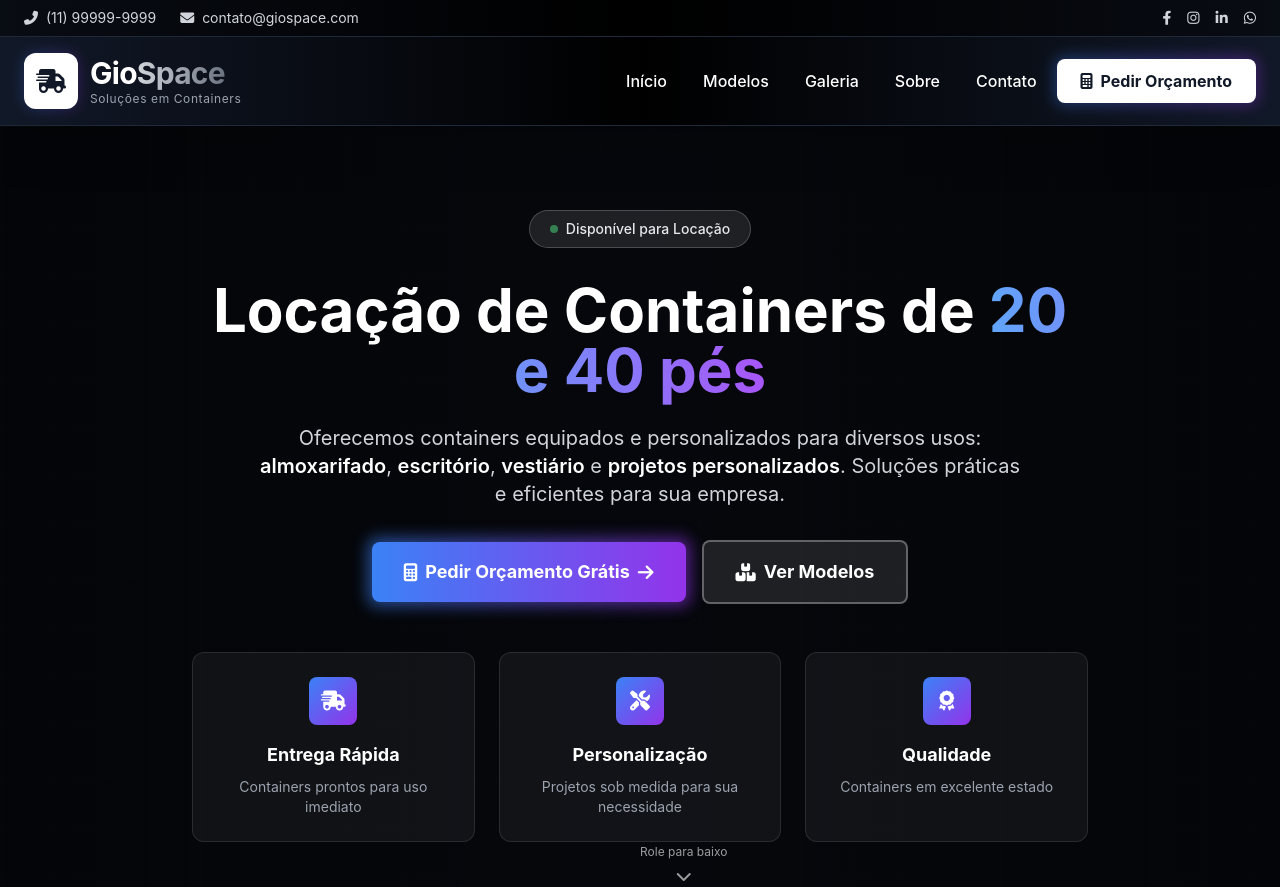
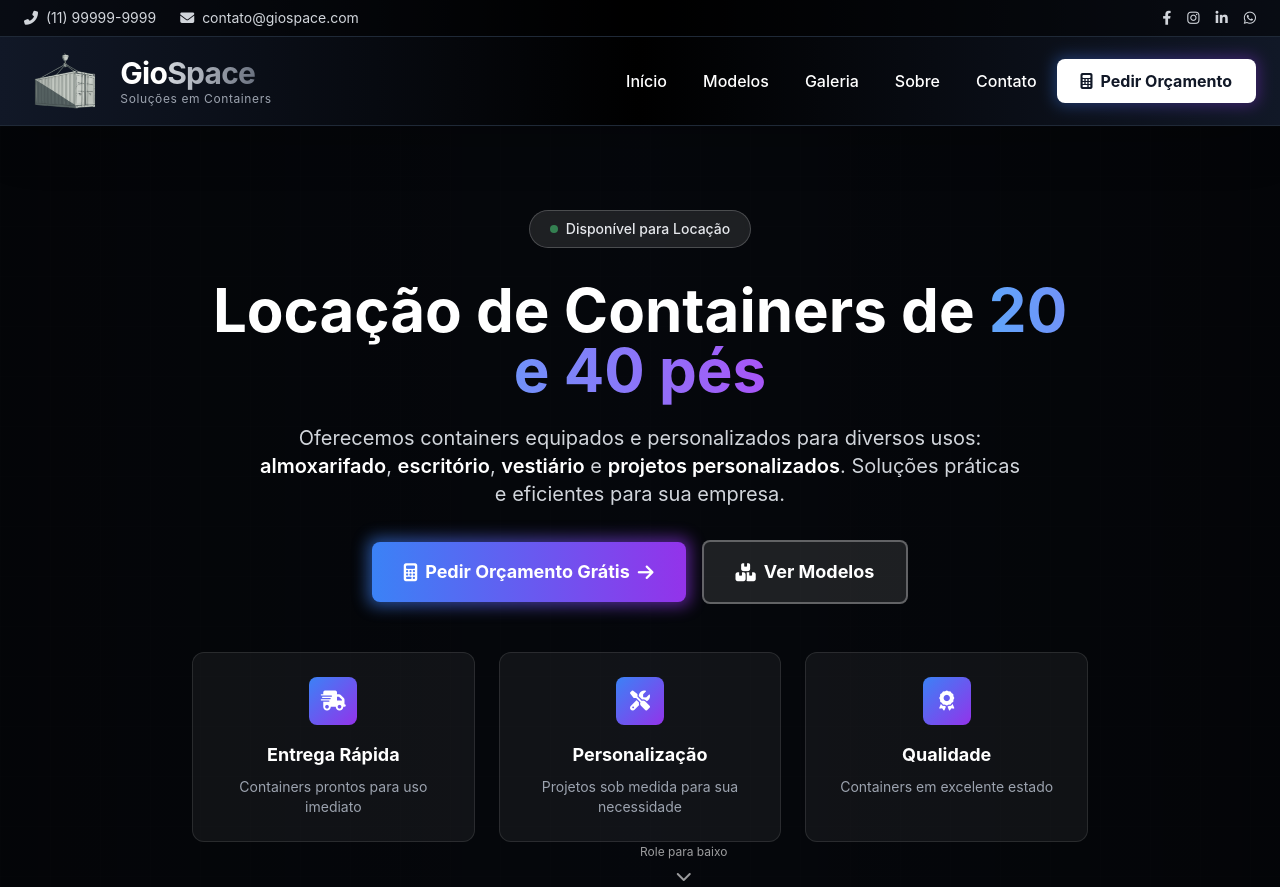
Before and after one commit to tiddlimp/giospacemodel, a plain HTML site: page index.html in a window 1280 px wide. Shown: the top 887 px of the page. Drawn offline with nearby package versions, Linux system fonts and the light colour scheme.

Commit message:
Add files via upload

```diff
--- a/index.html
+++ b/index.html
@@ -52,11 +52,11 @@
                 <div class="flex items-center">
                     <a href="#hero" class="flex items-center space-x-3 group">
                         <div class="relative">
-                            <!-- Container com efeito de brilho -->
-                            <div class="absolute inset-0 bg-gradient-to-r from-blue-500 to-purple-600 rounded-xl blur opacity-30 group-hover:opacity-50 transition-opacity duration-300"></div>
-                            <div class="relative bg-white p-3 rounded-xl transition-all duration-300 group-hover:scale-110 group-hover:rotate-3">
-                                <i class="fas fa-shipping-fast text-gray-900 text-2xl"></i>
-                            </div>
+                            <!-- Logo da Empresa -->
+                            <img src="logo-giospace.png"
+                                 alt="GioSpace Logo"
+                                 class="h-12 lg:h-14 w-auto transition-all duration-300 group-hover:scale-110"
+                                 onerror="this.style.display='none'">
                         </div>
                         <div class="flex flex-col">
                             <span class="text-white text-2xl lg:text-3xl font-bold tracking-tight">
@@ -1243,10 +1243,10 @@
                     <!-- Logo -->
                     <div class="flex items-center space-x-3 mb-6">
                         <div class="relative">
-                            <div class="absolute inset-0 bg-gradient-to-r from-blue-500 to-purple-600 rounded-xl blur opacity-30"></div>
-                            <div class="relative bg-white p-3 rounded-xl">
-                                <i class="fas fa-shipping-fast text-gray-900 text-2xl"></i>
-                            </div>
+                            <img src="logo-giospace.png"
+                                 alt="GioSpace Logo"
+                                 class="h-12 w-auto"
+                                 onerror="this.style.display='none'">
                         </div>
                         <div class="flex flex-col">
                             <span class="text-white text-2xl font-bold tracking-tight">
```
Also changed, not shown: logo-giospace.png (added).
